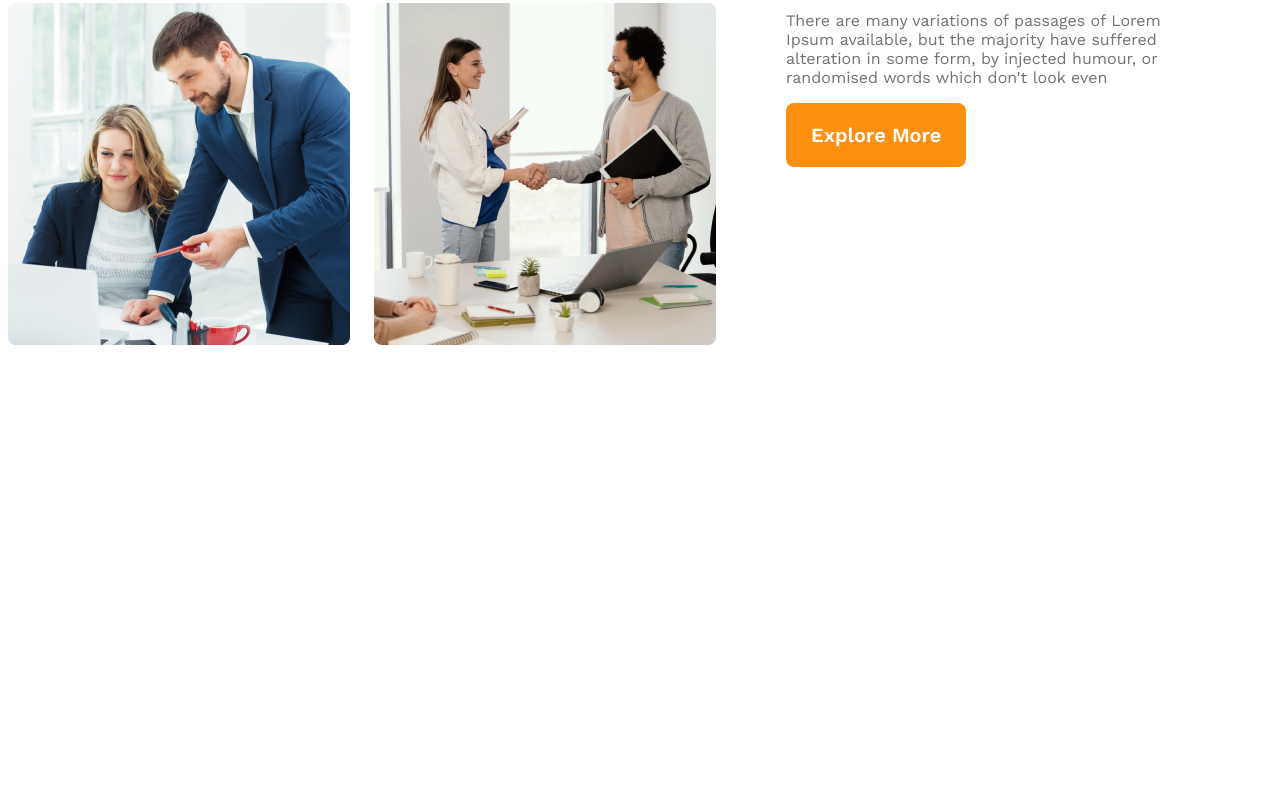
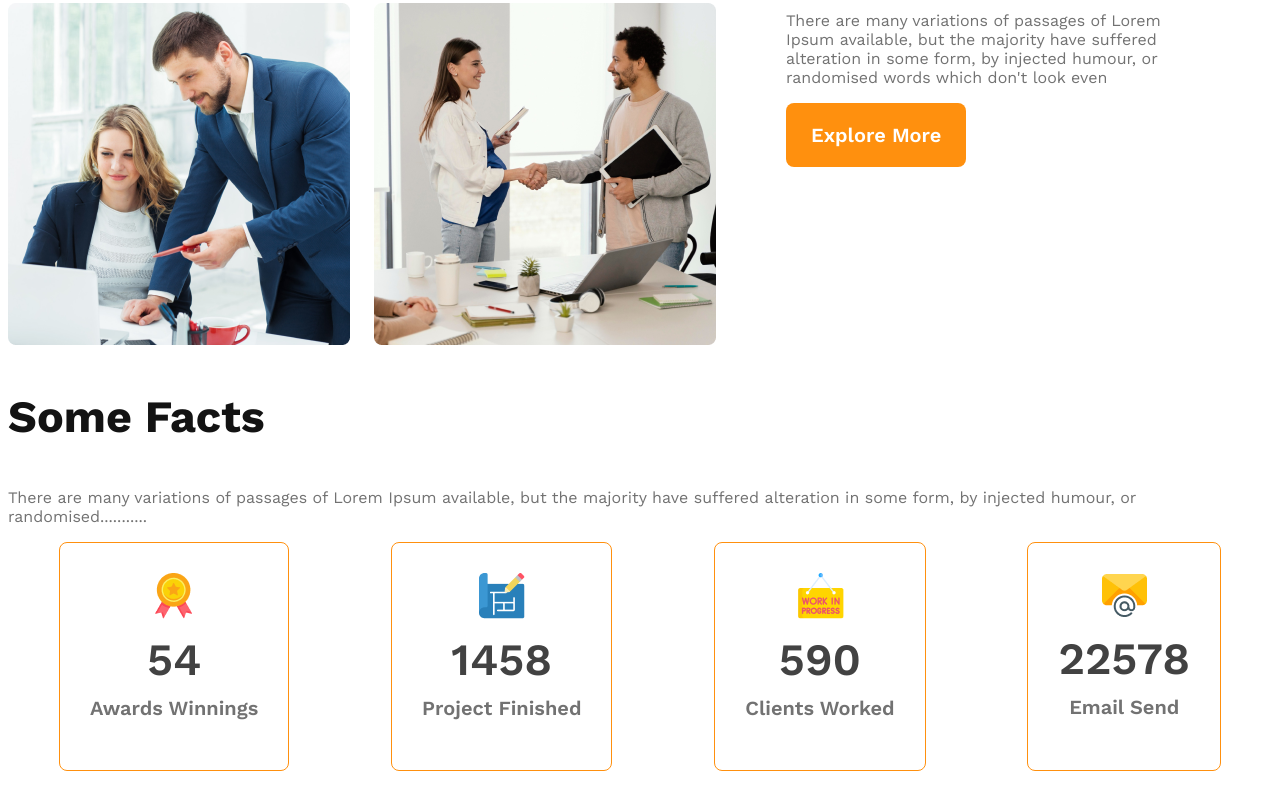
Before and after one commit to Chand4D/website-modiul-9, a plain HTML site: page index.html in a window 1280 px wide. Shown: the part 1444-2253 px from the top of the page. Before the commit the page ends 1859 px from the top, so only its background shows below. Drawn offline with nearby package versions, Linux system fonts and the light colour scheme.

Commit message:
added a card

```diff
--- a/index.html
+++ b/index.html
@@ -10,7 +10,7 @@
     <!-- header start -->
   <header>
 <nav>
-    <h3 class="nav-title">G3 Architects</h3>
+    <h3 class="section-title">G3 Architects</h3>
     <ul>
         <li><a href="">Home</a></li>
         <li><a href="">About</a></li>
@@ -44,6 +44,37 @@
     <button class="btn-primary">Explore More</button>
     </div>
 </section>
+<!-- features section -->
+<section class="features">
+
+</section>
+<!-- some facts -->
+<section class="facts">
+    <h3 class="section-title">Some Facts</h3>
+    <p class="text-lightgray">There are many variations of passages of Lorem Ipsum available, but the majority have suffered alteration in some form, by injected humour, or randomised...........</p>
+    <div class="facts-card-container">
+        <div class="card">
+            <img src="images/icons/ribon.png" alt="">
+            <h2 class="card-stats">54</h2>
+            <p class="card-title">Awards Winnings</p>
+        </div>
+        <div class="card">
+            <img src="images/icons/projects.png" alt="">
+            <h2 class="card-stats">1458</h2>
+            <p class="card-title">Project Finished</p>
+        </div>
+        <div class="card">
+            <img src="images/icons/customers.png" alt="">
+            <h2 class="card-stats">590</h2>
+            <p class="card-title">Clients Worked</p>
+        </div>
+        <div class="card">
+            <img src="images/icons/email.png" alt="">
+            <h2 class="card-stats">22578</h2>
+            <p class="card-title">Email Send</p>
+        </div>
+    </div>
+</section>
   </main>
   <footer>
 
--- a/styles/styles.css
+++ b/styles/styles.css
@@ -8,6 +8,12 @@ font-family: 'Work Sans', sans-serif;
 .text-lightgray{
     color: var(--Dark-03, #727272);
 }
+
+.section-title{
+    font-size: 2.8rem;
+    font-weight: 700;
+    color: var(--Dark-01, #131313);
+ }
 
 
 .btn-primary{
@@ -30,11 +36,7 @@ display: flex;
 justify-content: space-between;
 align-items: center;
 }
-.nav-title{
-   font-size: 2.8rem;
-   font-weight: 700;
-   color: var(--Dark-01, #131313);
-}
+
 nav>ul{
     display: flex;
 }
@@ -102,10 +104,40 @@ main{
     color: #FF900E;
     font-weight: 700;
 }
+.facts-card-container .card{
+    border-radius: 8px;
+border: 1px solid #FF900E;
+text-align: center;
+padding: 30px;
+}
+.facts-card-container {
+    display: flex;
+    justify-content: space-around;
+}
+.facts-card-container .card-stats{
+    font-size: 2.8rem;
+    font-weight: 600;
+    color: var(--Dark-02, #424242);
+    margin-top: 10px;
+    margin-bottom: 10px;
+}
+.facts-card-container .card-title{
+    font-size: 20px;
+    font-weight: 600;
+    color: var(--Dark-03, #727272);
+margin-top: 5px;
+}
+
+
+
+
+
+
 
 
 
 /* responsive media query */
+/* mobile device */
 @media  screen and (max-width:576px) {
     header{
      padding: 20px;
```
